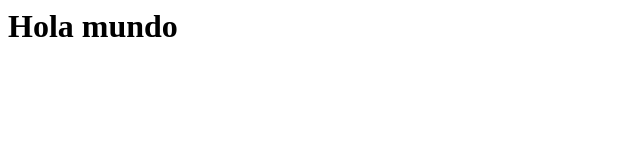
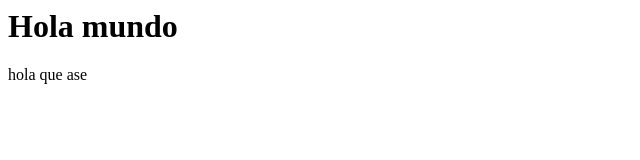
Before and after one commit to AdryDev92/bootCampEveris, a plain HTML site: page index.html in a window 1280 px wide. Shown: the full height of the page, 0-640 px from the left. Drawn offline with Linux system fonts and the light colour scheme.

Commit message:
nueva funcionalidad

```diff
--- a/index.html
+++ b/index.html
@@ -1 +1,3 @@
 <h1>Hola mundo</h1>
+
+<p>hola que ase</p>
```
